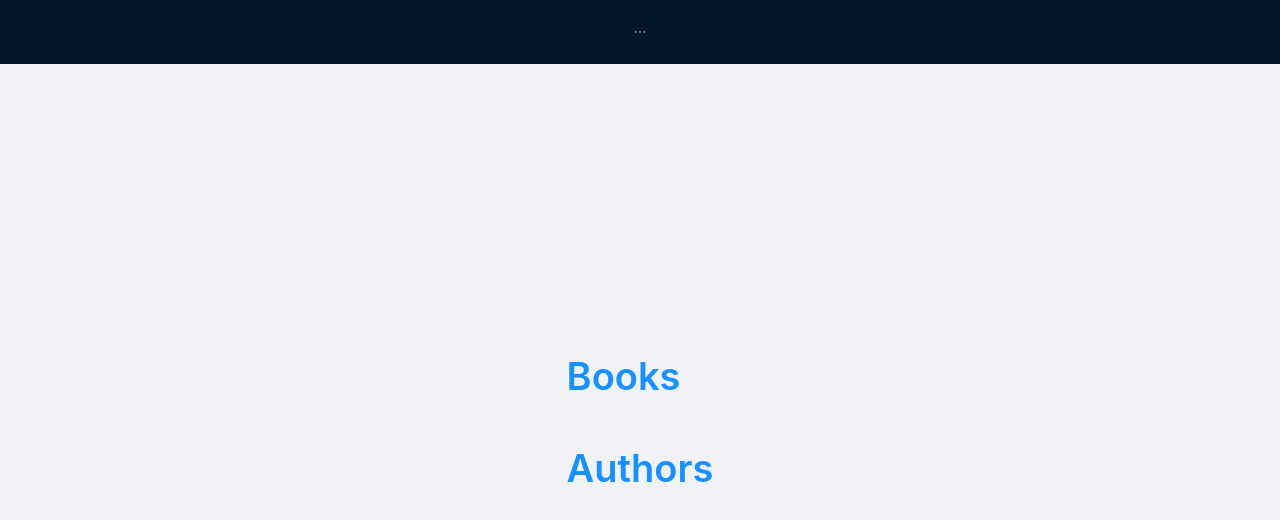
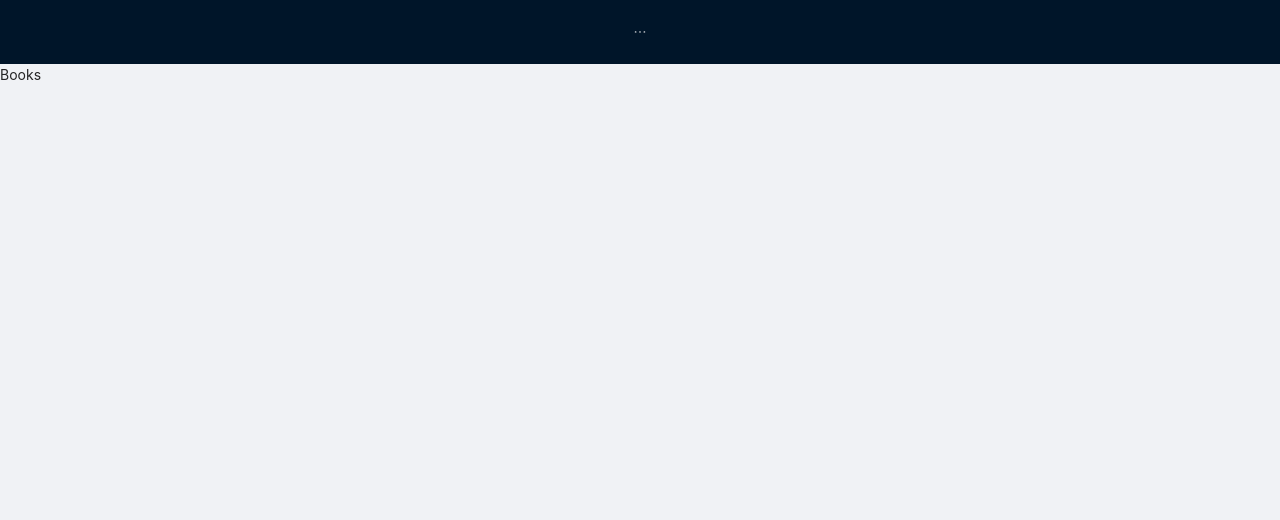
Before and after one commit to valerianEhret/books, a React (Create React App) app: page /books in a window 1280 px wide. Shown: the top 520 px of the page. Built offline with nearby package versions, Linux system fonts and the light colour scheme.

Commit message:
Add routes, basic structure of pages:Books, Authors

```diff
--- a/src/App.tsx
+++ b/src/App.tsx
@@ -1,14 +1,16 @@
 import React from 'react';
 import './App.css';
-import Layout from "antd/es/layout/layout";
 import {Navbar} from "./components/Navbar";
-import {Main} from "./components/Main";
+import {AppRouter} from "./store/reducers/AppRouter";
+import { Layout } from 'antd';
 
 function App() {
   return (
     <Layout>
         <Navbar/>
-        <Main/>
+        <Layout.Content className={'h100'}>
+            <AppRouter/>
+        </Layout.Content>
     </Layout>
   );
 }
--- /dev/null
+++ b/src/components/Authors.tsx
@@ -0,0 +1,10 @@
+import React from "react";
+
+
+export const Authors: React.FC = () => {
+    return (
+        <>
+            Authors
+        </>
+    )
+}
--- /dev/null
+++ b/src/components/Books.tsx
@@ -0,0 +1,10 @@
+import React from "react";
+
+
+export const Books: React.FC = () => {
+    return (
+        <>
+            Books
+        </>
+    )
+}
--- a/src/components/Navbar.tsx
+++ b/src/components/Navbar.tsx
@@ -1,7 +1,7 @@
 import React from 'react';
 import {Layout, Menu, Row} from 'antd';
 import { NavLink } from 'react-router-dom';
-import {RouterNames} from "../routers/routers";
+import {RouterNames} from "../routes/routes";
 
 export const Navbar: React.FC = () => {
     return (
--- a/src/routers/routers.ts
+++ /dev/null
@@ -1,5 +0,0 @@
-export enum RouterNames {
-    BOOKS = '/books',
-    AUTHORS = '/authors',
-    MAIN = '/',
-}
--- /dev/null
+++ b/src/routes/routes.ts
@@ -0,0 +1,33 @@
+import {Main} from "../components/Main";
+import {Authors} from "../components/Authors";
+import {Books} from "../components/Books";
+
+export enum RouterNames {
+    BOOKS = '/books',
+    AUTHORS = '/authors',
+    MAIN = '/',
+}
+
+interface IRoute {
+    path: string
+    component: React.ComponentType
+    exact: boolean
+}
+
+
+export const routes: IRoute[] = [
+    {
+        path: RouterNames.BOOKS,
+        exact: true,
+        component: Books
+    },
+    {
+        path: RouterNames.AUTHORS,
+        exact: true,
+        component: Authors
+    },
+    {
+        path: RouterNames.MAIN,
+        exact: true,
+        component: Main
+    }]
--- /dev/null
+++ b/src/store/reducers/AppRouter.tsx
@@ -0,0 +1,21 @@
+import React from "react";
+import {Switch, Route, Redirect} from 'react-router-dom'
+import {RouterNames, routes} from "../../routes/routes";
+
+export const AppRouter: React.FC = () => {
+    return (
+        <Switch>
+            {
+                routes.map(route=>{
+                    return <Route
+                        path={route.path}
+                        exact={route.exact}
+                        component={route.component}
+                        key={route.path}
+                    />
+                })
+            }
+            {/*<Redirect to={RouterNames.MAIN}/>*/}
+        </Switch>
+    )
+}
```
